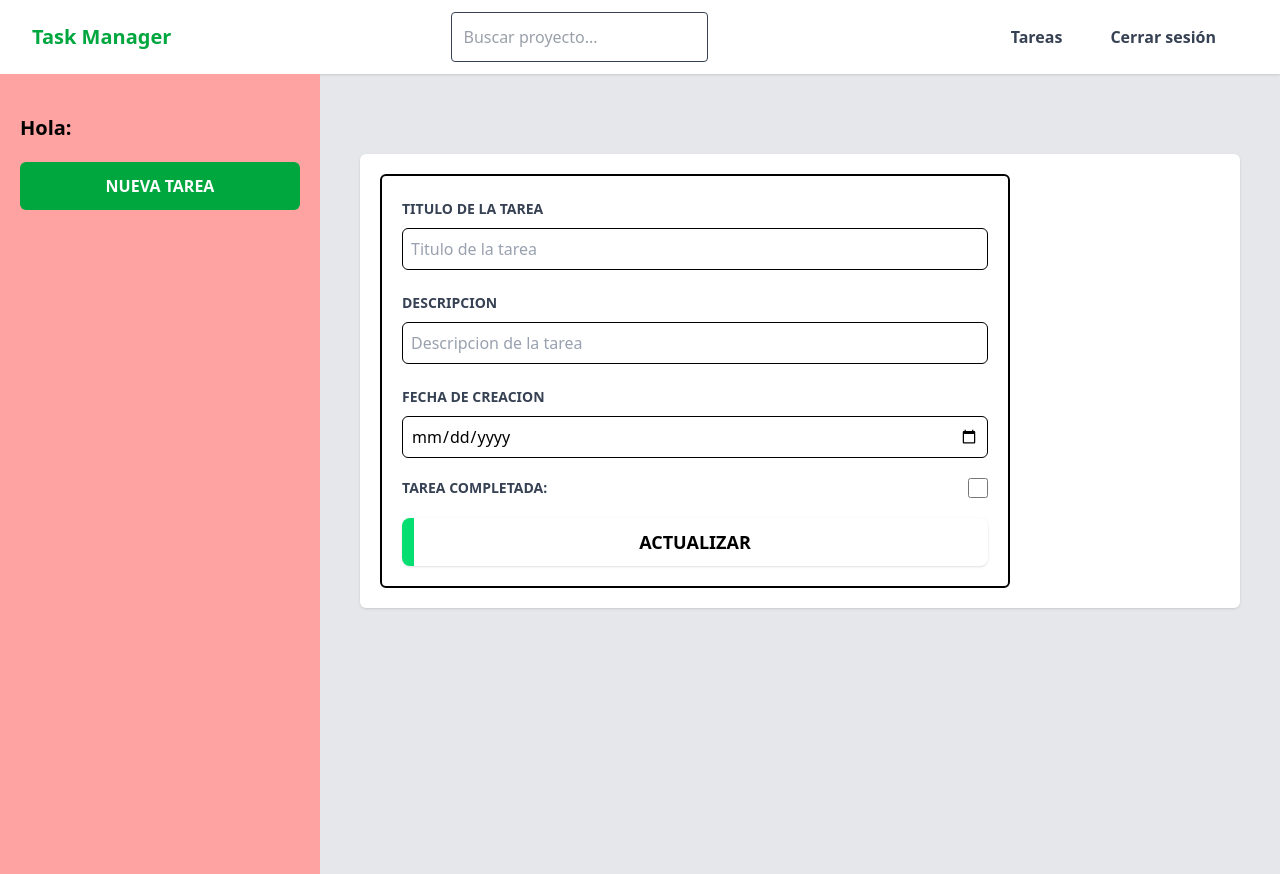
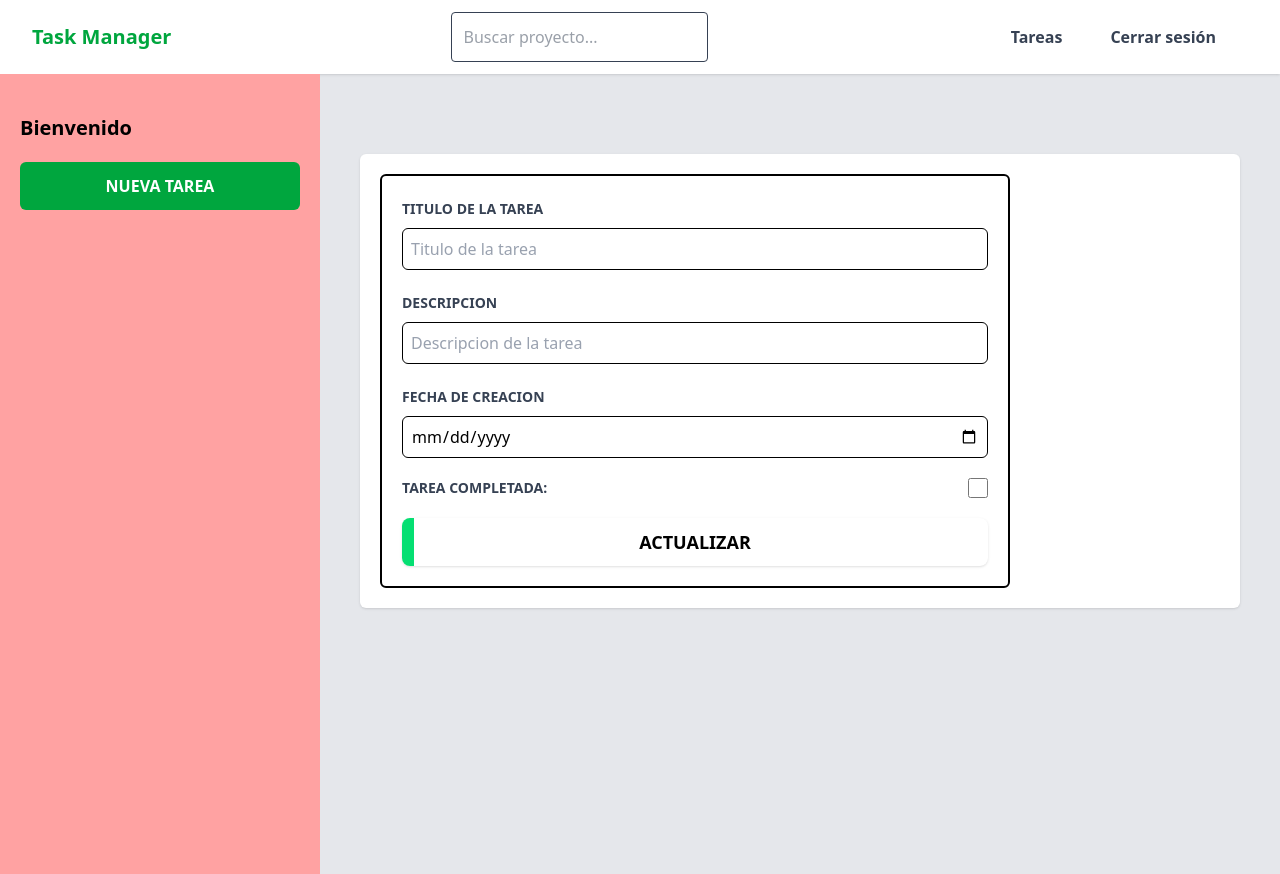
Before and after one commit to JuanSilva27/taskManager, a React (Vite) app in the folder client/: page /edit_task/1 in a window 1280 px wide. Built offline with nearby package versions, Linux system fonts and the light colour scheme; no server answers.

Commit message:
pequeños arreglos

```diff
--- a/client/src/components/Header.jsx
+++ b/client/src/components/Header.jsx
@@ -14,7 +14,7 @@ export const Header = () => {
             className="mt-3 mb-3 p-3 border rounded"
           />
           <div className="hidden md:flex items-center pr-10 text-base font-semibold cursor-pointer">
-            <Link to="/projects" className="hover:bg-gray-200 hover:text-green-800 font-bold  py-4 px-6">
+            <Link to="/" className="hover:bg-gray-200 hover:text-green-800 font-bold  py-4 px-6">
               Tareas
             </Link>
             <button
--- a/client/src/components/SideBar.jsx
+++ b/client/src/components/SideBar.jsx
@@ -4,7 +4,7 @@ import { Link } from 'react-router-dom';
 export const SideBar = () => {
     return (
         <aside className='md:w-80 px-5 py-10 bg-red-300'>
-            <p className='text-xl font-bold'>Hola:</p>
+            <p className='text-xl font-bold'>Bienvenido</p>
             <Link to="add_task" className="bg-green-600 w-full p-3 text-white uppercase font-bold rounded-md block mt-5 text-center">Nueva tarea</Link>
         </aside>
     );
```
